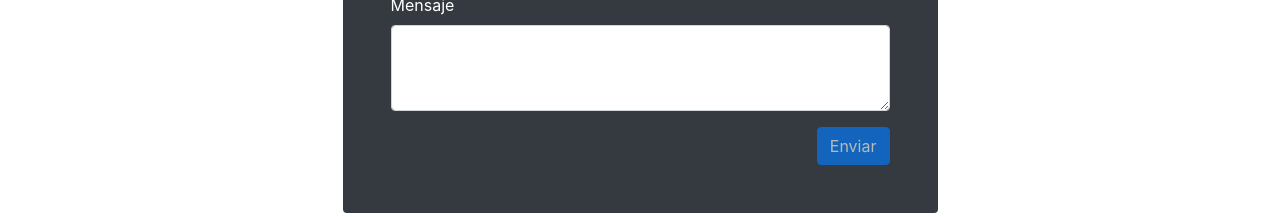
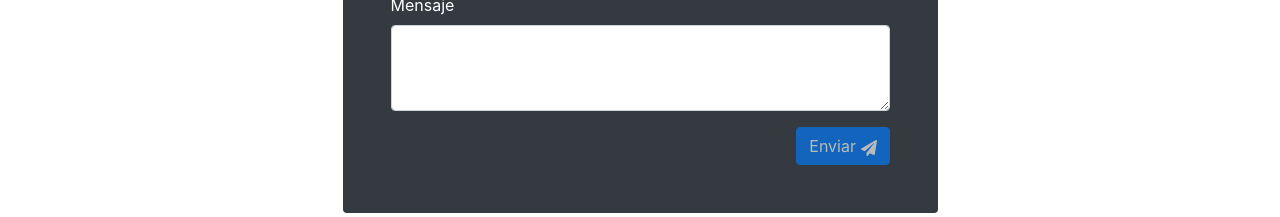
Before and after one commit to hjhm2018/centroclinicoreact, a React (Create React App) app: page / in a window 1280 px wide. Shown: the part 1300-1517 px from the top of the page. Built offline with nearby package versions, Linux system fonts and the light colour scheme.

Commit message:
adding an icon

```diff
--- a/src/components/InicioComponents/ContactForm.js
+++ b/src/components/InicioComponents/ContactForm.js
@@ -1,6 +1,6 @@
 import React, { useState } from 'react';
 import { useLocation } from 'react-router-dom';
-import { FaMailBulk } from "react-icons/fa";
+import { FaMailBulk, FaPaperPlane } from "react-icons/fa";
 
 const ContactForm = () => {
     const [nombre, setNombre] = useState('');
@@ -41,7 +41,7 @@ const ContactForm = () => {
                             <textarea className="form-control" id="mensaje" rows="3" required onChange={(e) => setMensaje(e.target.value.trim())}></textarea>
                         </div>
                         <div className="text-right">
-                            <button type="submit" className="btn btn-primary" disabled={nombre.trim() === '' || correo.trim() === '' || mensaje.trim() === ''}>Enviar</button>
+                            <button type="submit" className="btn btn-primary" disabled={nombre.trim() === '' || correo.trim() === '' || mensaje.trim() === ''}>Enviar <FaPaperPlane /></button>
                         </div>
                     </form>
                 </div>
```
